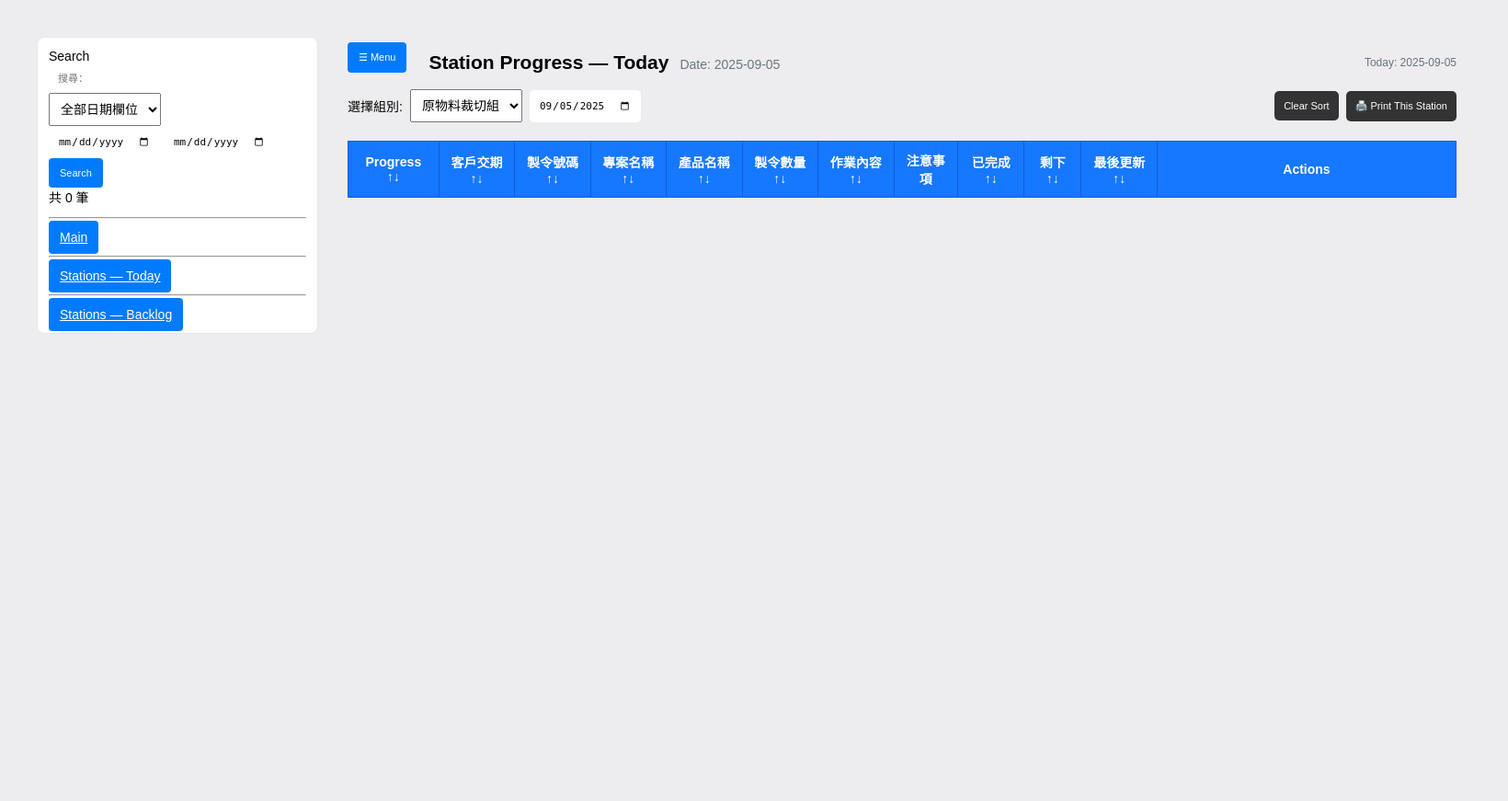
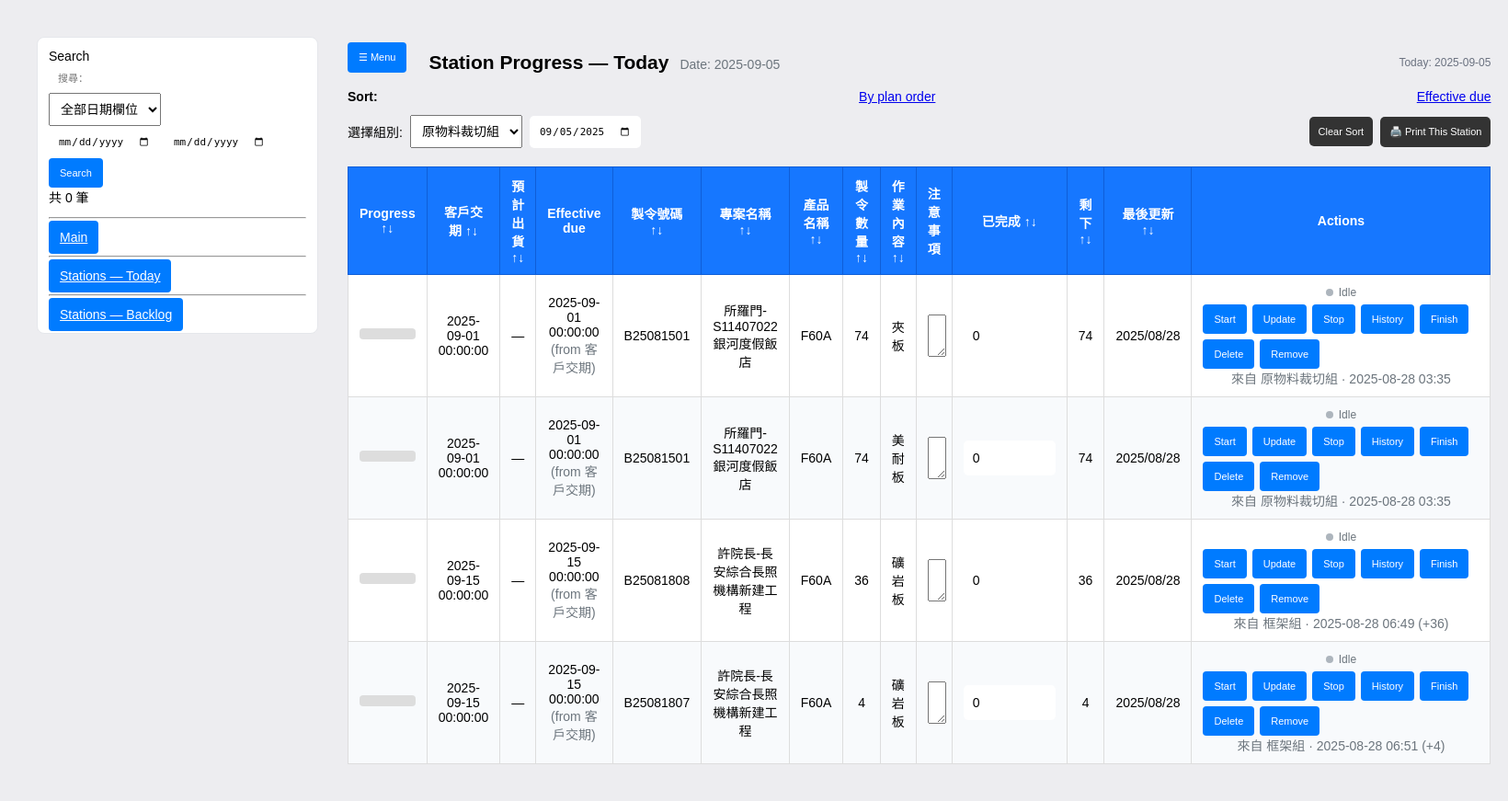
Before and after one commit to rfih/ERP-website-meanhome, a Flask app: page /stations/today in a window 1640 px wide. Shown: the whole page at 92% size. Before the commit the page ends 362 px from the top, so only its background shows below. Run offline with Flask 3, Linux system fonts and the light colour scheme; lists and menus that the app fills with data are empty.

Commit message:
Enhance station management with sorting options and effective due display in backlog and today views

```diff
--- a/app.py
+++ b/app.py
@@ -6,7 +6,7 @@
 import openpyxl
 from openpyxl import Workbook
 import warnings
-from sqlalchemy import and_, text, or_, func, desc, asc
+from sqlalchemy import and_, text, or_, func, desc, asc, case
 try:
     from models import Order, SubTask as Task, StationSchedule
 except ImportError:
@@ -927,8 +927,10 @@
 
 @app.route("/stations/today")
 def stations_today():
-    group = (request.args.get("group") or "").strip()
-    day = (request.args.get("date") or today_yyyy_mm_dd()).strip()
+    group   = (request.args.get("group") or "").strip()
+    day     = (request.args.get("date") or today_yyyy_mm_dd()).strip()
+    rolling = (request.args.get("rolling") or "1") != "0"  # default rolling
+    sort    = (request.args.get("sort") or "seq").strip()  # "seq" | "due"
 
     with SessionLocal() as s:
         stations = station_names(s)
@@ -937,17 +939,53 @@
 
         tasks = []
         if group:
-            plan = (s.query(StationSchedule)
-                      .filter(StationSchedule.station == group,
-                              StationSchedule.plan_date == day)
-                      .order_by(StationSchedule.sequence.asc(),
-                                StationSchedule.id.asc())
-                      .all())
-            for p in plan:
-                t = s.get(Task, p.task_id)
-                it = make_item(s, t) if t else None
-                if it:
-                    tasks.append(it)
+            base = (
+                s.query(Task, StationSchedule.plan_date, StationSchedule.sequence)
+                 .join(Order, Order.id == Task.order_id)
+                 .join(StationSchedule, StationSchedule.task_id == Task.id)
+                 .filter(StationSchedule.station == group)
+                 .filter((Task.quantity.isnot(None)) & (Task.quantity > (Task.completed or 0)))
+                 .filter(or_(Order.archived == None, Order.archived == 0))
+            )
+            if not rolling:
+                base = base.filter(StationSchedule.plan_date == day)
+
+            if sort == "due":
+                base = base.order_by(*effective_due_orderby_asc(),
+                                    asc(StationSchedule.plan_date),
+                                    asc(StationSchedule.sequence),
+                                    asc(Task.id))
+            else:
+                base = base.order_by(asc(StationSchedule.plan_date),
+                                    asc(StationSchedule.sequence),
+                                    asc(Task.id))
+
+            rows = base.all()
+            for t, plan_date, seq in rows:
+                if remaining_of(t) <= 0:
+                    continue
+                o = s.get(Order, t.order_id)
+                # effective due + source label
+                eff_date, eff_src = None, None
+                if o.delivery and o.demand_date:
+                    eff_date = min(o.delivery, o.demand_date)
+                    eff_src = "預計出貨" if o.delivery <= o.demand_date else "客戶交期"
+                elif o.delivery:
+                    eff_date, eff_src = o.delivery, "預計出貨"
+                elif o.demand_date:
+                    eff_date, eff_src = o.demand_date, "客戶交期"
+
+                lu = last_order_update(s, o.id) if 'last_order_update' in globals() else None
+
+                tasks.append({
+                    "order": o,
+                    "task": t,
+                    "plan_date": plan_date,
+                    "sequence": seq,
+                    "effective_due": eff_date,
+                    "effective_due_src": eff_src,
+                    "last_update": lu,
+                })
 
         return render_template(
             "stations.html",
@@ -956,12 +994,16 @@
             tasks=tasks,
             station_list=stations,
             selected_group=group,
-            today_date=day,  # for header display
+            today_date=today_yyyy_mm_dd(),
+            rolling=rolling,
+            sort=sort,
         )
+
 
 @app.route("/stations/backlog")
 def stations_backlog():
     group = (request.args.get("group") or "").strip()
+    sort  = (request.args.get("sort") or "due").strip()   # "due" | "fifo"
 
     with SessionLocal() as s:
         stations = station_names(s)
@@ -970,31 +1012,54 @@
 
         tasks = []
         if group:
-            # all open tasks for this station (exclude finished & archived orders)
-            q_open = (
+            eff = effective_due_expr()
+            q = (
                 s.query(Task)
                  .join(Order, Order.id == Task.order_id)
                  .filter(Task.group == group)
-                 .filter(func.coalesce(Task.quantity, 0) - func.coalesce(Task.completed, 0) > 0)
+                 .filter((Task.quantity.isnot(None)) & (Task.quantity > (Task.completed or 0)))
+                 .filter(or_(Order.archived == None, Order.archived == 0))
             )
-            # if your Order has is_archived flag, keep this filter:
-            if hasattr(Order, "is_archived"):
-                q_open = q_open.filter(func.coalesce(Order.is_archived, 0) == 0)
 
-            # simple ordering: by order id then task id
-            for t in q_open.order_by(Order.id.asc(), Task.id.asc()).all():
-                it = make_item(s, t)
-                if it:
-                    tasks.append(it)
+            if sort == "due":
+                # Use julianday so past dates (earlier) come first; push NULLs last
+                q = q.order_by(*effective_due_orderby_asc(), Order.id.asc())
+            else:
+                q = q.order_by(Order.id.asc())
+
+            for t in q.all():
+                if remaining_of(t) <= 0:
+                    continue
+                o = s.get(Order, t.order_id)
+                # effective due + source label
+                eff_date, eff_src = None, None
+                if o.delivery and o.demand_date:
+                    eff_date = min(o.delivery, o.demand_date)
+                    eff_src = "預計出貨" if o.delivery <= o.demand_date else "客戶交期"
+                elif o.delivery:
+                    eff_date, eff_src = o.delivery, "預計出貨"
+                elif o.demand_date:
+                    eff_date, eff_src = o.demand_date, "客戶交期"
+
+                # latest update across the order (optional; keep if you already have)
+                lu = last_order_update(s, o.id) if 'last_order_update' in globals() else None
+
+                tasks.append({
+                    "order": o,
+                    "task": t,
+                    "effective_due": eff_date,
+                    "effective_due_src": eff_src,
+                    "last_update": lu,
+                })
 
         return render_template(
             "stations.html",
             page_mode="backlog",
-            day=today_yyyy_mm_dd(),
             tasks=tasks,
             station_list=stations,
             selected_group=group,
             today_date=today_yyyy_mm_dd(),
+            sort=sort,
         )
 
 @app.route("/stations/plan", methods=["POST"])
@@ -1088,5 +1153,57 @@
     return jsonify(success=True, station=station, date=day,
                    removed=removed, missing=missing)
 
+def last_order_update(session, order_id):
+    """
+    Latest TaskHistory across all tasks of an order.
+    Returns dict: {from_group, timestamp(ISO), delta or None}
+    """
+    row = (
+        session.query(TaskHistory, Task.group)
+        .join(Task, TaskHistory.task_id == Task.id)
+        .filter(Task.order_id == order_id)
+        .order_by(TaskHistory.timestamp.desc())
+        .first()
+    )
+    if not row:
+        return None
+    h, from_group = row
+    # TaskHistory may or may not have 'delta' set (e.g., stop events)
+    delta = getattr(h, "delta", None)
+    return {
+        "from_group": from_group or "",
+        "timestamp": iso(h.timestamp),
+        "delta": delta,
+    }
+
+def remaining_of(task_obj):
+    """Convenience: remaining quantity for a task."""
+    q = task_obj.quantity or 0
+    c = task_obj.completed or 0
+    return max(0, q - c)
+
+def effective_due_expr():
+    """
+    DB-level expression: earliest non-empty of delivery / demand_date.
+    Normalizes '' -> NULL and casts to DATE so comparisons & sorting work,
+    including past dates.
+    """
+    dlv = func.date(func.nullif(Order.delivery, ""))       # TEXT '' -> NULL, then DATE
+    dem = func.date(func.nullif(Order.demand_date, ""))    # same for demand_date
+
+    return case(
+        (and_(dlv.isnot(None), dem.isnot(None), dlv <= dem), dlv),
+        (and_(dlv.isnot(None), dem.isnot(None), dem < dlv), dem),
+        (dlv.isnot(None), dlv),
+        (dem.isnot(None), dem),
+        else_=None
+    )
+
+def effective_due_orderby_asc():
+    eff = effective_due_expr()
+    # SQLite trick: ORDER BY (eff IS NULL) puts NULLs last (0 for non-null, 1 for null)
+    return asc(case((eff.is_(None), 1), else_=0)), asc(func.julianday(eff))
+
+
 if __name__ == "__main__":
     app.run(debug=True)
--- a/templates/stations.html
+++ b/templates/stations.html
@@ -540,6 +540,19 @@
           <span class="today">Today: {{ today_date }}</span>
         </div>
       </div>
+      {% if page_mode == 'backlog' %}
+        <div class="toolbar">
+          <strong>Sort:</strong>
+          <a href="?group={{ selected_group }}&sort=due" class="{{ 'active' if sort=='due' else '' }}">Effective due</a>
+          <a href="?group={{ selected_group }}&sort=fifo" class="{{ 'active' if sort=='fifo' else '' }}">FIFO</a>
+        </div>
+      {% elif page_mode == 'today' %}
+        <div class="toolbar">
+          <strong>Sort:</strong>
+          <a href="?group={{ selected_group }}&rolling={{ 1 if rolling else 0 }}&sort=seq" class="{{ 'active' if sort=='seq' else '' }}">By plan order</a>
+          <a href="?group={{ selected_group }}&rolling={{ 1 if rolling else 0 }}&sort=due" class="{{ 'active' if sort=='due' else '' }}">Effective due</a>
+        </div>
+      {% endif %}
       <div class="toolbar">
         <div class="group">
           {% set form_action = '/stations/today' if page_mode == 'today' else '/stations/backlog' %}
@@ -552,7 +565,7 @@
               {% endfor %}
             </select>
             {% if page_mode == 'today' %}
-              <input type="date" name="date" value="{{ day }}" onchange="this.form.submit()">
+              <input id="plan-date" type="date" name="date" value="{{ day }}" onchange="this.form.submit()">
             {% endif %}
           </form>
           {% if page_mode == 'backlog' %}
@@ -571,12 +584,14 @@
         <thead>
           <tr>
             <th onclick="sortStationTable(0)">Progress ↑↓</th>
-            <th onclick="sortStationTable(1)">客戶交期 ↑↓<span class="print-label"><br>Tanggal Barang Dapat Dikirim</span></th>
-            <th onclick="sortStationTable(2)">製令號碼 ↑↓<span class="print-label"><br>Nomor Pesanan</span></th>
-            <th onclick="sortStationTable(3)">專案名稱 ↑↓<span class="print-label"><br>Nama Proyek</span></th>
-            <th onclick="sortStationTable(4)">產品名稱 ↑↓<span class="print-label"><br>Nama Produk</span></th>
-            <th onclick="sortStationTable(5)">製令數量 ↑↓<span class="print-label"><br>Jumlah Pesanan</span></th>
-            <th onclick="sortStationTable(6)">作業內容 ↑↓<span class="print-label"><br>Isi Pekerjaan</span></th>
+            <th onclick="sortStationTable(1)">客戶交期 ↑↓<span class="print-label"><br>Tanggal Ekspektasi Pengiriman oleh Tamu</span></th>
+            <th onclick="sortStationTable(2)">預計出貨 ↑↓<span class="print-label"><br>Tanggal Barang Dapat Dikirim</span></th>
+            <th>Effective due</th>
+            <th onclick="sortStationTable(3)">製令號碼 ↑↓<span class="print-label"><br>Nomor Pesanan</span></th>
+            <th onclick="sortStationTable(4)">專案名稱 ↑↓<span class="print-label"><br>Nama Proyek</span></th>
+            <th onclick="sortStationTable(5)">產品名稱 ↑↓<span class="print-label"><br>Nama Produk</span></th>
+            <th onclick="sortStationTable(6)">製令數量 ↑↓<span class="print-label"><br>Jumlah Pesanan</span></th>
+            <th onclick="sortStationTable(7)">作業內容 ↑↓<span class="print-label"><br>Isi Pekerjaan</span></th>
             <th>注意事項<br><span class="print-label">Hal yang Perlu Diperhatikan</span></th>
             <th onclick="sortStationTable(8)">已完成 ↑↓</th>
             <th onclick="sortStationTable(9)">剩下 ↑↓<span class="print-label"><br>Jumlah Proyek</span></th>
@@ -604,7 +619,16 @@
               </div>
               <div class="row-flash" id="rowflash-{{ item.task.id }}"></div>
             </td>
-            <td>{{ item.order.demand_date }}</td>
+            <td>{{ item.order.demand_date or '—' }}</td>
+            <td>{{ item.order.delivery or '—' }}</td>
+            <td>
+              {% if item.effective_due %}
+                {{ item.effective_due }}
+                <span class="pill muted">(from {{ item.effective_due_src }})</span>
+              {% else %}
+                —
+              {% endif %}
+            </td>
             <td>{{ item.order.manufacture_code }}</td>
             <td>{{ item.order.customer }}</td>
             <td>{{ item.order.product }}</td>
@@ -659,7 +683,15 @@
               </div>
               {% set rem = (item.task.quantity or 0) - (item.task.completed or 0) %}
               <div class="muted" data-remaining>
-                剩餘：{{ rem if rem > 0 else 0 }}
+                {% if item.last_update %}
+                來自 {{ item.last_update.from_group or '—' }}
+                · {{ (item.last_update.timestamp or '')[:16].replace('T', ' ') }}
+                {% if item.last_update.delta is not none and item.last_update.delta != 0 %}
+                  (+{{ item.last_update.delta }})
+                {% endif %}
+              {% else %}
+                —
+              {% endif %}
               </div>
             </td>
             {% if page_mode == 'backlog' %}
```
Also changed, not shown: production.db.
